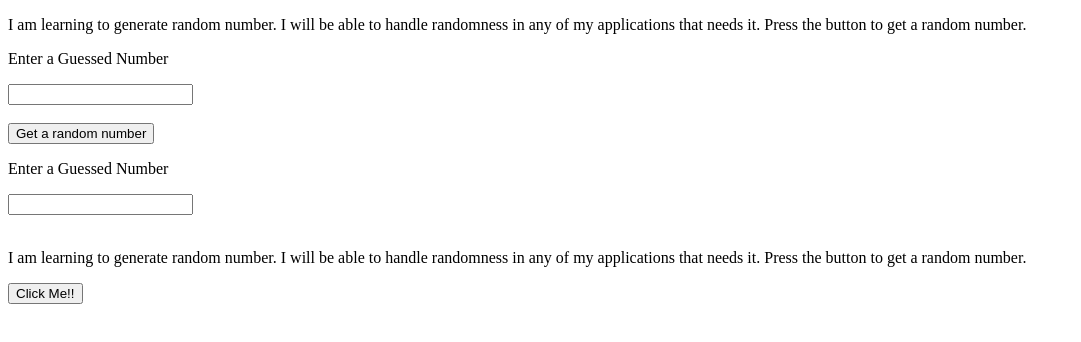
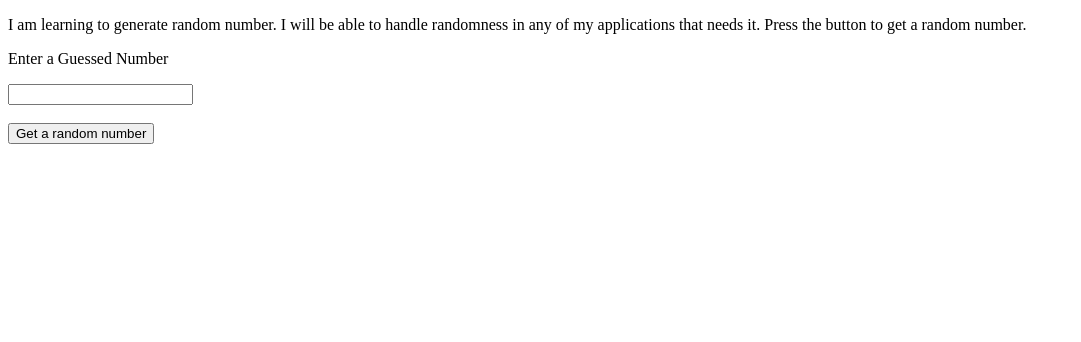
Before and after one commit to acciojob/Hot-or-Cold-Part-I-Arham659, a website: page main.html in a window 1280 px wide. Shown: the whole page, without its empty margins (0-1081 px from the left). Drawn offline with Linux system fonts and the light colour scheme.

Commit message:
created a submission

```diff
--- a/main.html
+++ b/main.html
@@ -21,23 +21,3 @@
   </body>
 </html>
 </head>
-<body>
-	<!-- p tag -->
-    <p id = "user">Enter a Guessed Number </p>
-    <input id= "guess"></input><br><br>
-	<p id="main">I am learning to generate
-random number. I will be able to handle
-randomness in any of my applications that
-needs it. Press the button to get a random
-number.</p>
- <button id="btn" onclick="
-displayRandomNumber()">Click Me!!
-</button>
- <p id="num"></p>
-	<!-- button -->
-    <!-- p tag -->
-    <p id = "respond"></p>  <!-- This is the respone (Hot or Cold) -->
-    <script type="text/javascript" src="./script.js">  <!-- Write the logic in script.js -->
-</script>
-  </body>
-</html>
```
